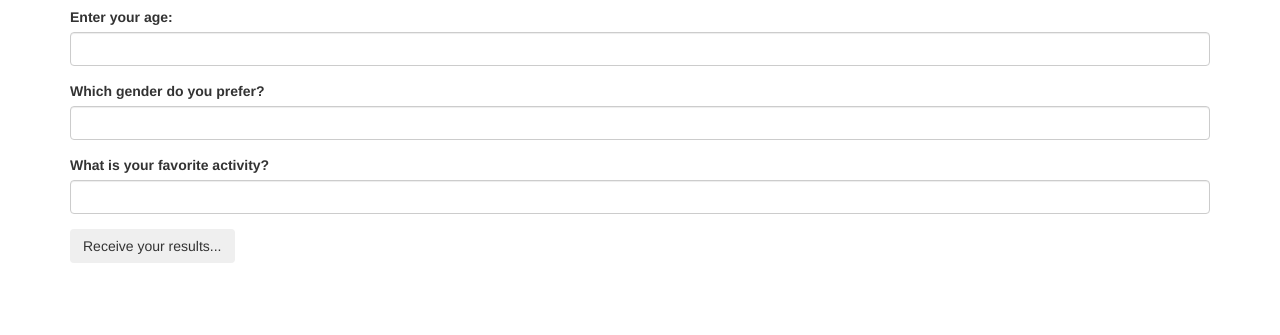
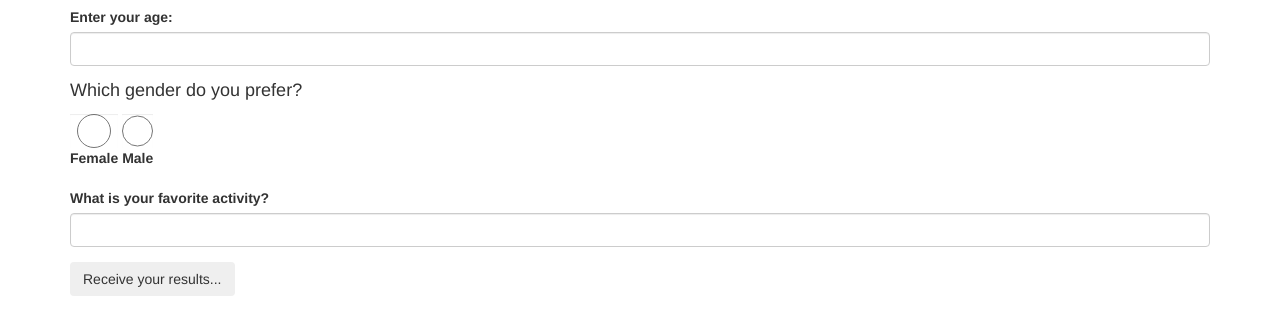
Before and after one commit to Michaela-Davis/intro_celebrity-dating, a plain HTML site: page index.html in a window 1280 px wide. Shown: the part 63-398 px from the top of the page. Drawn offline with nearby package versions, Linux system fonts and the light colour scheme.

Commit message:
change gender input to radio buttons

```diff
--- a/index.html
+++ b/index.html
@@ -21,12 +21,20 @@
         <!-- Age Input -->
         <div class="form-group">
           <label for="age">Enter your age:</label>
+
           <input id="age" class="form-control" type="text">
         </div>
         <!-- Gender Input -->
         <div class="form-group">
-          <label for="gender">Which gender do you prefer?</label>
-          <input id="gender" class="form-control" type="text">
+          <h4>Which gender do you prefer?</h4>
+          <label for="gender">
+            <input id="female" class="form-control gender" type="radio" name="female-male">
+          Female</label>
+          <label for="gender">
+            <input id="male" class="form-control gender" type="radio" name="female-male">
+          Male</label>
+
+
         </div>
         <!-- Activity Input -->
         <div class="form-group">
```
